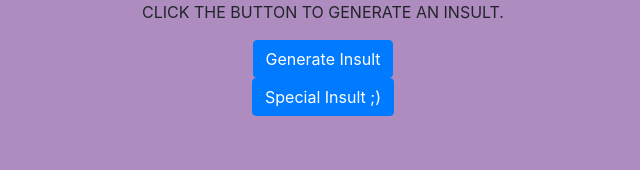
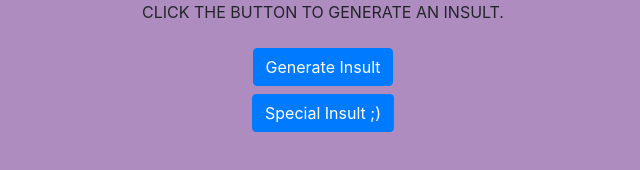
Before and after one commit to GodSpammit/gut_punch, a plain HTML site: page index.html in a window 1280 px wide. Shown: the whole page, without its empty margins (317-957 px from the left). Drawn offline with nearby package versions, Linux system fonts and the light colour scheme.

Commit message:
Update index.html

```diff
--- a/index.html
+++ b/index.html
@@ -13,8 +13,8 @@
 <body>
     <p class="text-center text-uppercase" id="insult">Click the button to generate an insult.</p>
     <div class="text-center">
-        <button type="button" class="btn btn-primary" id="generate">Generate Insult</button> <br />
-        <button type="button" class="btn btn-primary" id="special_insult">Special Insult ;)</button>
+        <button type="button" class="btn btn-primary mt-2" id="generate">Generate Insult</button> <br />
+        <button type="button" class="btn btn-primary mt-2" id="special_insult">Special Insult ;)</button>
     </div>
 
     <script src="https://code.jquery.com/jquery-3.3.1.slim.min.js" integrity="sha384-q8i/X+965DzO0rT7abK41JStQIAqVgRVzpbzo5smXKp4YfRvH+8abtTE1Pi6jizo" crossorigin="anonymous"></script>
```
